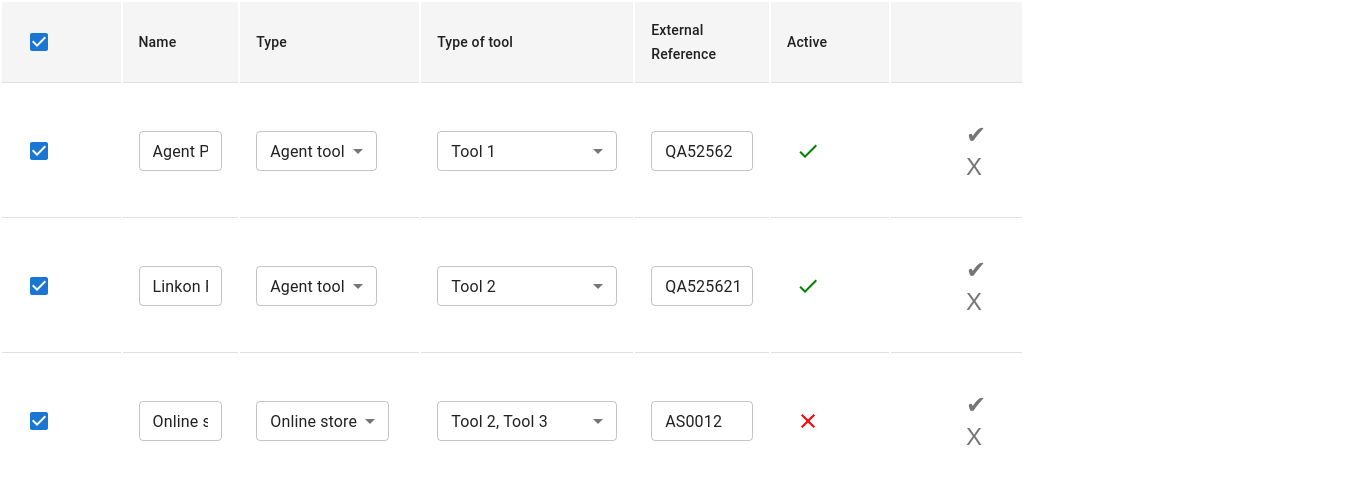
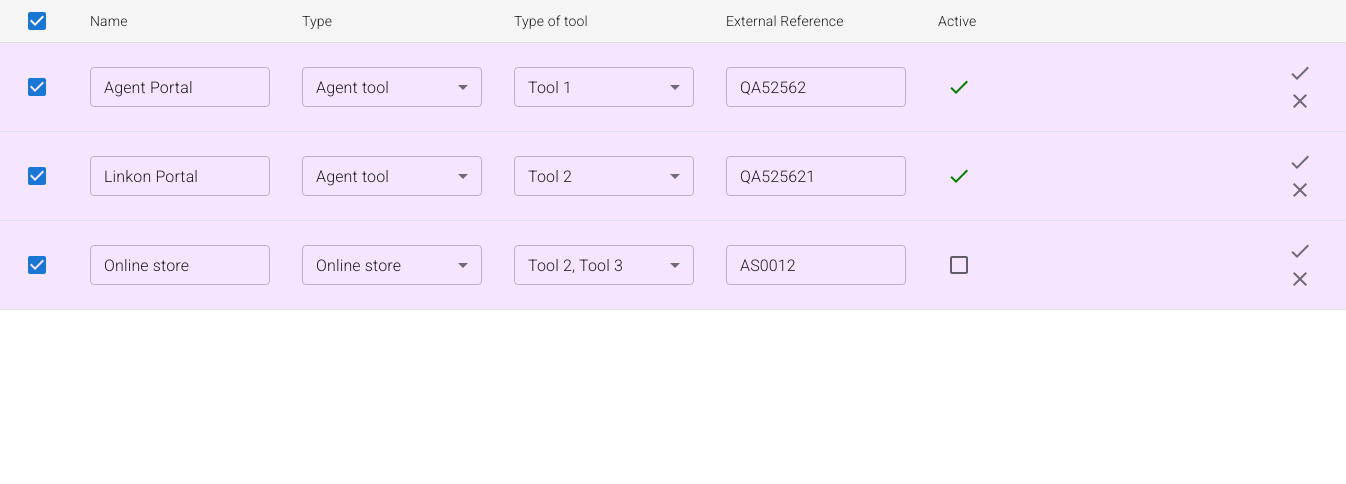
Before and after one commit to CardoTisler/react-table, a React (Create React App) app: page / in a window 1280 px wide. Both pictures are taken after a click on the element 39 px from the left and 39 px from the top of the page. Shown: the top 484 px of the page, 1346 px wide, since content can reach past the window. Built offline with nearby package versions, Linux system fonts and the light colour scheme.

Commit message:
Remove updateData from components and tweak UI

```diff
--- a/public/index.html
+++ b/public/index.html
@@ -24,6 +24,9 @@
       work correctly both with client-side routing and a non-root public URL.
       Learn how to configure a non-root public URL by running `npm run build`.
     -->
+    <link rel="preconnect" href="https://fonts.googleapis.com">
+    <link rel="preconnect" href="https://fonts.gstatic.com" crossorigin>
+    <link href="https://fonts.googleapis.com/css2?family=Roboto:wght@300&display=swap" rel="stylesheet">
     <title>React App</title>
   </head>
   <body>
--- a/src/App.css
+++ b/src/App.css
@@ -37,3 +37,7 @@
     transform: rotate(360deg);
   }
 }
+
+body, html {
+  font-family: 'Roboto', sans-serif;
+}
--- a/src/components/ActiveCheckbox.tsx
+++ b/src/components/ActiveCheckbox.tsx
@@ -4,6 +4,9 @@ import CheckIcon from '@mui/icons-material/Check';
 import ClearIcon from '@mui/icons-material/Clear';
 import { DataObject } from '../utils/types';
 import { Field } from 'react-final-form';
+import CheckBoxOutlineBlankIcon from '@mui/icons-material/CheckBoxOutlineBlank';
+import CheckBoxIcon from '@mui/icons-material/CheckBox';
+import { CheckBox } from '@mui/icons-material';
 
 export const ActiveCheckbox = ({ props, accessor }: { props: any; accessor: keyof DataObject }) => {
 	const { row, active } = props;
@@ -15,7 +18,7 @@ export const ActiveCheckbox = ({ props, accessor }: { props: any; accessor: keyo
 	const onChange = (e: any) => {
 		const { checked: newValue } = e.target;
 		setChecked(newValue);
-		updateData(row.id, accessor, newValue);
+		// updateData(row.id, accessor, newValue);
 	}
 
 	useEffect(() => {
@@ -23,7 +26,7 @@ export const ActiveCheckbox = ({ props, accessor }: { props: any; accessor: keyo
 	}, [initialValue])
 
 	if (!active) {
-		return checked ? <CheckIcon sx={{'color': 'green'}}/> : <ClearIcon sx={{'color': 'red'}} />;
+		return checked ? <CheckIcon sx={{'color': 'green'}}/> : <CheckBoxOutlineBlankIcon sx={{'color': 'gray'}} />;
 	}
 
 	return <Field name={accessor} type={"checkbox"} initialValue={checked}>
@@ -38,7 +41,7 @@ export const ActiveCheckbox = ({ props, accessor }: { props: any; accessor: keyo
 						props.input.onChange(e);
 					}}
 					checkedIcon={<CheckIcon sx={{'color': 'green'}}/>}
-					icon={<ClearIcon sx={{'color': 'red'}} />}
+					icon={<CheckBoxOutlineBlankIcon />}
 				/>
 			</div>
 		)}
--- a/src/components/CellEdit.tsx
+++ b/src/components/CellEdit.tsx
@@ -1,7 +1,8 @@
 import React from 'react';
 import { Box, Checkbox, IconButton } from '@mui/material';
 import CreateIcon from '@mui/icons-material/Create';
-
+import CloseIcon from '@mui/icons-material/Close';
+import CheckIcon from '@mui/icons-material/Check';
 export const CellEdit = React.forwardRef(({ row, setEditedRows, revertData, ...rest }: any, ref) => {
 	const defaultRef = React.useRef();
 	const resolvedRef: any = ref || defaultRef;
@@ -30,12 +31,12 @@ export const CellEdit = React.forwardRef(({ row, setEditedRows, revertData, ...r
 		<Box sx={{'display':'flex-column'}}>
 			<div>
 				<IconButton name="done" sx={{'border-radius': '0%', 'padding': '2px'}} type="submit">
-					✔
+					<CheckIcon />
 				</IconButton>
 			</div>
-			<div>
-				<IconButton onClick={handleEditedRows} name="cancel" sx={{'border-radius': '0%', 'padding': '2px', 'margin-right': '4px'}}>
-					X
+			<div >
+				<IconButton onClick={handleEditedRows} name="cancel" sx={{'border-radius': '0%', 'padding': '2px'}}>
+					<CloseIcon />
 				</IconButton>
 			</div>
 		</Box>
--- a/src/components/Dropdown.tsx
+++ b/src/components/Dropdown.tsx
@@ -18,7 +18,7 @@ export const Dropdown = (
 		const { value: newValue } = e.target;
 
 		setSelectedValue(newValue);
-		updateData(row.id, accessor, newValue);
+		// updateData(row.id, accessor, newValue);
 	}
 
 	useEffect(() => {
@@ -40,6 +40,7 @@ export const Dropdown = (
 		}}
 			size="small"
 			name={props.input.name}
+			sx={{width: '100%'}}
 			>
 		{options.map((value) => {
 			return <MenuItem value={value} key={value}>
--- a/src/components/MultiSelect.tsx
+++ b/src/components/MultiSelect.tsx
@@ -31,7 +31,7 @@ export const MultiSelect = ({ props, accessor }: { props: any; accessor: keyof D
 
 		const newValue = typeof value === 'string' ? value.split(',') : value
 		setSelected(newValue);
-		updateData(row.id, accessor, newValue);
+		// updateData(row.id, accessor, newValue);
 	};
 
 	useEffect(() => {
@@ -57,6 +57,7 @@ export const MultiSelect = ({ props, accessor }: { props: any; accessor: keyof D
 					}}
 					MenuProps={MenuProps}
 					sx={{height: '40px', width: '180px'}}
+					size="small"
 				>
 					{options.map((value) => (
 						<MenuItem
--- a/src/components/SingleRow.tsx
+++ b/src/components/SingleRow.tsx
@@ -1,16 +1,20 @@
 import type { Cell, Row } from 'react-table';
 import type { DataObject } from '../utils/types';
 import { TableCell, TableRow } from '@mui/material';
+
+const getSx = (index: number) => {
+	return index === 0 ? { width: '0px', padding: '0px 16px 0px 16px'} : { width: '175px', padding: '0px 16px 0px 16px'}
+}
 
 export const SingleRow = ({row, selectedRows}: {row: Row<DataObject>; selectedRows: Row<DataObject>[]}) => {
 	const { id } = row;
 	const active = selectedRows ? selectedRows.some((row: Row<DataObject>) => row.id === id) : false;
 
 	return (
-		<TableRow {...row.getRowProps()}>
+		<TableRow {...row.getRowProps()} sx={ active ? {'backgroundColor': 'rgba(162, 3, 253, 0.1)'} : {}}>
 			{
-				row.cells.map((cell: Cell<DataObject>) => (
-					<TableCell sx={{'width': '175px'}} {...cell.getCellProps()}>{cell.render('Cell', { active })}</TableCell>
+				row.cells.map((cell: Cell<DataObject>, index) => (
+					<TableCell sx={getSx(index)} {...cell.getCellProps()}>{cell.render('Cell', { active })}</TableCell>
 				))
 			}
 		</TableRow>
--- a/src/components/Table.tsx
+++ b/src/components/Table.tsx
@@ -97,14 +97,14 @@ const Table = () => {
         render={({handleSubmit}) => (
             <>
                 <form onSubmit={handleSubmit} noValidate>
-                <table {...getTableProps()}>
+                <table {...getTableProps()} cellSpacing={0}>
                     <TableHead sx={{'backgroundColor': 'whitesmoke', 'padding': '0'}}>
                         {
                             headerGroups.map((headerGroup) => (
-                                <TableRow {...headerGroup.getHeaderGroupProps()}>
+                                <TableRow {...headerGroup.getHeaderGroupProps()} sx={{height: '30px'}}>
                                     {
-                                        headerGroup.headers.map((col) => (
-                                            <TableCell {...col.getHeaderProps()}>{col.render('Header')}</TableCell>
+                                        headerGroup.headers.map((col, index) => (
+                                            <TableCell sx={index === 0 ? { padding: '0px 16px 0px 16px'} : {minWidth: '180px', padding: '0px 16px 0px 16px'}} align="left" {...col.getHeaderProps()}>{col.render('Header')}</TableCell>
                                         ))
                                     }
                                 </TableRow>
--- a/src/components/TextField.tsx
+++ b/src/components/TextField.tsx
@@ -14,9 +14,9 @@ export const TextInput = ({ accessor, props }: { props: any; accessor: keyof Dat
 		setText(initialValue);
 	}, [initialValue]);
 
-	const onBlur = () => {
-		updateData(row.id, accessor, text);
-	}
+	// const onBlur = () => {
+	// 	updateData(row.id, accessor, text);
+	// }
 
 	const onChange = (e: { target: { value: string; }; }) => {
 		const { value: newValue } = e.target;
@@ -39,7 +39,7 @@ export const TextInput = ({ accessor, props }: { props: any; accessor: keyof Dat
 					size="small"
 					variant="outlined"
 					defaultValue={text}
-					onBlur={onBlur}
+					// onBlur={onBlur}
 				/>
 			</div>
 		)}
--- a/src/index.css
+++ b/src/index.css
@@ -1,8 +1,6 @@
 body {
   margin: 0;
-  font-family: -apple-system, BlinkMacSystemFont, 'Segoe UI', 'Roboto', 'Oxygen',
-    'Ubuntu', 'Cantarell', 'Fira Sans', 'Droid Sans', 'Helvetica Neue',
-    sans-serif;
+  font-family: Roboto, Helvetica, sans-serif;
   -webkit-font-smoothing: antialiased;
   -moz-osx-font-smoothing: grayscale;
 }
```
